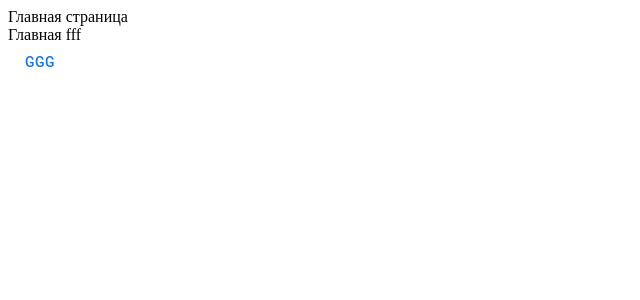
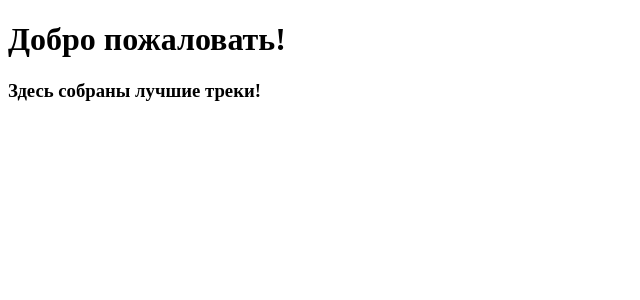
Before and after one commit to IrinaPerezhegina/music-platform, a Next.js app in the folder client/: page / in a window 1280 px wide. Shown: the top 300 px of the page, without its empty margins (0-640 px from the left). Built offline with nearby package versions, Linux system fonts and the light colour scheme.

Commit message:
settings eslint and prettier

```diff
--- a/client/pages/index.tsx
+++ b/client/pages/index.tsx
@@ -1,15 +1,15 @@
-import { Button } from "@mui/material"
+
 
 const Index=()=>{
     return(
-        <div>
-             <div>Главная страница</div>
-             <div>Главная fff</div>
-             <Button>ggg</Button>
+        <>
+        <div className="center">
+<h1>Добро пожаловать!</h1>
+      <h3>Здесь собраны лучшие треки!</h3>
         </div>
-
+        </>
 
     )
 }
-// 56:50
+// 57:35
 export default Index
```
Also changed, not shown: client/package.json (+7 -0 lines), 2 other files (tests, documents, lock files or other folders).
